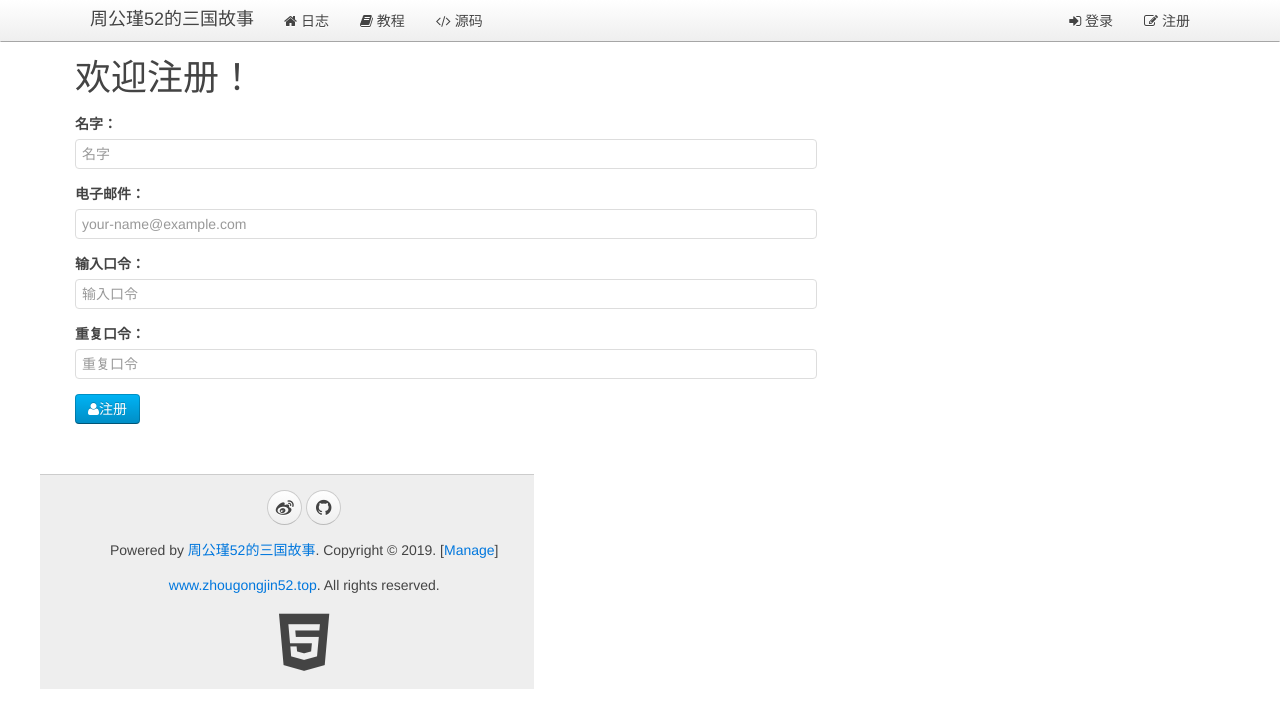
After one commit to JackSparrow52/zhougongjin52_blog, a Python web app: template www/templates/register.html in a window 1280 px wide. The commit adds this page. Shown: the top 728 px of the page. Run offline with Jinja, Linux system fonts and the light colour scheme; the template is opened without the code that fills it, so the values that code supplies are empty.

Commit message:
api register test success

```diff
--- a/www/templates/__base__.html
+++ b/www/templates/__base__.html
@@ -57,8 +57,10 @@
 		<div class="uk-container uk-container-center uk-text-center">
 			<div class="uk-panel uk-margin-top uk-margin-bottom">
 				<p>
-					<a target="_blank" href="http://https://weibo.com/u/3295882187" class="uk-icon-button uk-icon-weibo"></a>
+					<a target="_blank" href="https://weibo.com/u/3295882187" class="uk-icon-button uk-icon-weibo"></a>
 					<a target="_blank" href="https://github.com/JackSparrow52" class="uk-icon-button uk-icon-github"></a>
+					<!-- <a target="_blank" href="https://www.zhihu.com/people/zhou-gong-jin-52-24/activities" class="uk-icon-button uk-icon-zhihu"></a> -->
+					<!-- <a target="_blank" href="https://www.douban.com/people/65105980/" class="uk-icon-button uk-icon-douban"></a>  -->
 				</p>
 				<p>Powered by <a href="http://www.zhougongjin52.top">周公瑾52的三国故事</a>. Copyright &copy; 2019. [<a href="/manage/" target="_blank">Manage</a>]</p>
 				<p><a href="http://www.zhougongjin52.top" target="_blank">www.zhougongjin52.top</a>. All rights reserved.</p>
--- /dev/null
+++ b/www/templates/register.html
@@ -0,0 +1,97 @@
+{% extends '__base__.html' %}
+
+{% block title %}注册{% endblock %}
+
+{% block beforehead %}
+
+<script>
+
+function validateEmail(email) {
+	var re = /^[a-z0-9\.\-\_]+\@[a-z0-9\-\_]+(\.[a-z0-9\-\_]+){1,4}$/;
+	return re.test(email.toLowerCase());
+}
+
+$(function (){
+	var vm = new Vue({
+		el: "#vm",
+		data: {
+			name: "",
+			email: "",
+			password1: "",
+			password2: ""
+		},
+		method: {
+			submit: function (event) {
+				event.preventDefault();
+				var $form = $('#vm');
+				if (! this.name.trim()) {
+					return $form.showFormError('请输入名字');
+				}
+				if (! validateEmail(this.email.trim().toLowerCase())) {
+					return $form.showFormError('请输入正确的Email地址');
+				}
+				if (! this.password1.length < 6) {
+					return $form.showFormError('口令长度最少为6个字符');
+				}
+				if (this.password1 !== this.password2){
+					return $form.showFormError('两次输入的口令不一致');
+				}
+				var email = this.email.trim().toLowerCase();
+				$form.postJSON('/api/users', {
+					name: this.name.trim(),
+					email: email,
+					passwd: CryptoJS.SHA1(email + ':' + this.password1).toString()
+				}, function (err, r) {
+					if (err) {
+						return $form.showFormError(err);
+					}
+					return location.assign('/');
+				});
+			}
+		}
+	});
+	$('#vm').show();
+});
+
+
+</script>
+
+{% endblock %}
+
+{% block content %}
+
+	<div class="uk-width-2-3">
+		<h1>欢迎注册！</h1>
+		<form id="vm" v-on="submit: submit" class="uk-form uk-form-stacked">
+			<div class="uk-alert uk-alert-danger uk-hidden"></div>
+			<div class="uk-form-row">
+				<label class="uk-form-label">名字：</label>
+				<div class="uk-form-controls">
+					<input v-model="name" type="text" maxlength="50" placeholder="名字" class="uk-width-1-1">
+				</div>
+			</div>
+			<div class="uk-form-row">
+				<label class="uk-form-label">电子邮件：</label>
+				<div class="uk-form-controls">
+					<input v-model="email" type="text" maxlength="50" placeholder="your-name@example.com" class="uk-width-1-1">
+				</div>
+			</div>
+			<div class="uk-form-row">
+				<label class="uk-form-label">输入口令：</label>
+				<div class="uk-form-controls">
+					<input v-model="password1" type="password" maxlength="50" placeholder="输入口令" class="uk-width-1-1">
+				</div>
+			</div>
+			<div class="uk-form-row">
+				<label class="uk-form-label">重复口令：</label>
+				<div class="uk-form-controls">
+					<input v-model="password2" type="password" maxlength="50" placeholder="重复口令" class="uk-width-1-1">
+				</div>
+			</div>
+			<div class="uk-form-row">
+				<button type="submit" class="uk-button uk-button-primary"><i class="uk-icon-user"></i>注册</button>
+			</div>
+		</form>
+	<div>
+
+{% endblock %}
```
Also changed, not shown: www/handlers.py (+44 -0 lines).
